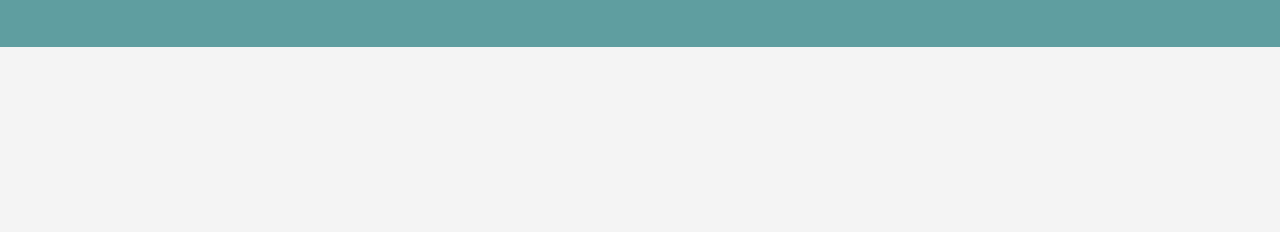
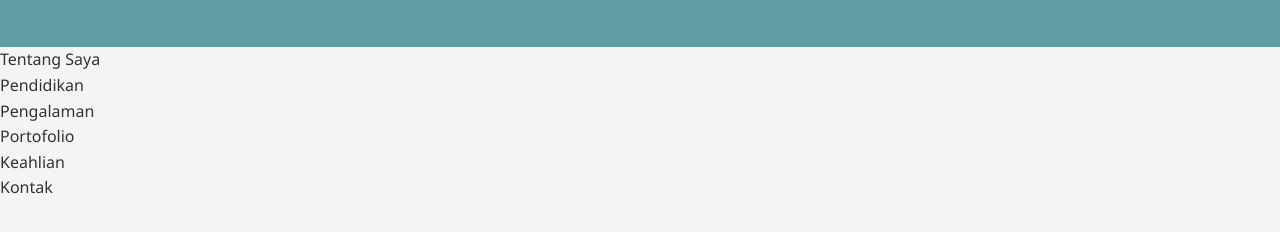
Before and after one commit to linarahmawti/Praktikum_3, a plain HTML site: page profile.html in a window 1280 px wide. Shown: the part 370-602 px from the top of the page. Drawn offline with Linux system fonts and the light colour scheme.

Commit message:
Praktikum 3 belajar css

```diff
--- a/profile.html
+++ b/profile.html
@@ -14,5 +14,16 @@
           <p>Profesional di Bidang Tidur</p>
         </div>
         </header>
+
+        <nav>
+            <ul>
+              <li><a href="#tentang">Tentang Saya</a></li>
+              <li><a href="#pendidikan">Pendidikan</a></li>
+              <li><a href="#pengalaman">Pengalaman</a></li>
+              <li><a href="#portofolio">Portofolio</a></li>
+              <li><a href="#keahlian">Keahlian</a></li>
+              <li><a href="#kontak">Kontak</a></li>
+            </ul>
+          </nav>
 </body>
 </html>
```
